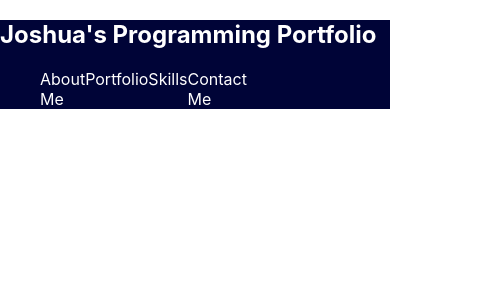
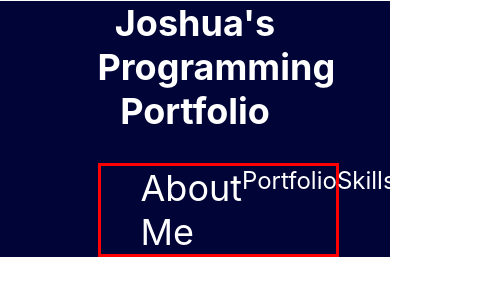
Before and after one commit to CoderJ01/material-ui-programming-portfolio, a React (Create React App) app: page / in a window 390 px wide. Shown: the top 300 px of the page, 485 px wide, since content can reach past the window. Built offline with nearby package versions, Linux system fonts and the light colour scheme.

Commit message:
start styling navigation links

```diff
--- a/src/components/Layout/Layout.style.css
+++ b/src/components/Layout/Layout.style.css
@@ -11,11 +11,6 @@
     display: flex;
     justify-content: space-evenly;
     list-style-type: none;
-    width: 25%;
-}
-
-.layoutli {
-    font-size: 100%;
 }
 
 /* Desktop */
@@ -27,12 +22,35 @@
     .layoutul {
         margin-left: 600px;
         margin-top: 25px;
+        width: 25%;
+    }
+
+    .layoutli {
+        font-size: 100%;
     }
 }
 
 /* iPad Pro */
 @media screen and (max-width: 1024px) {
     .layoutnav {
+        margin-top: -29px;
+    }
 
+    .layoutnav h1 {
+        font-size: 225%;
+        margin-left: 25%;
+        text-align: center;
+        width: 50%;
+    }
+
+    .layoutul {
+        margin-left: 25%;
+        width: 50%;
+        border: 3px solid red;
+        font-size: 150%;
+    }
+
+    .layoutli {
+        font-size: 150%;
     }
 }
```
